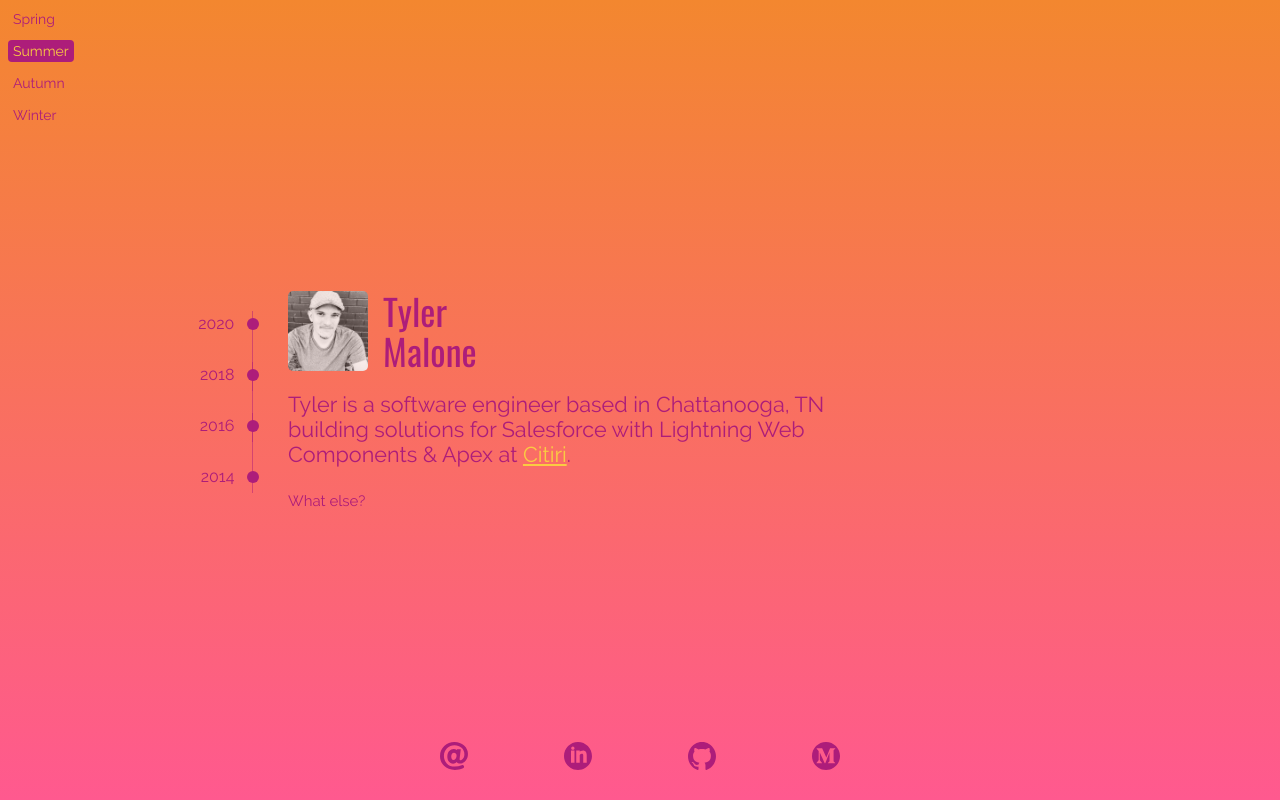
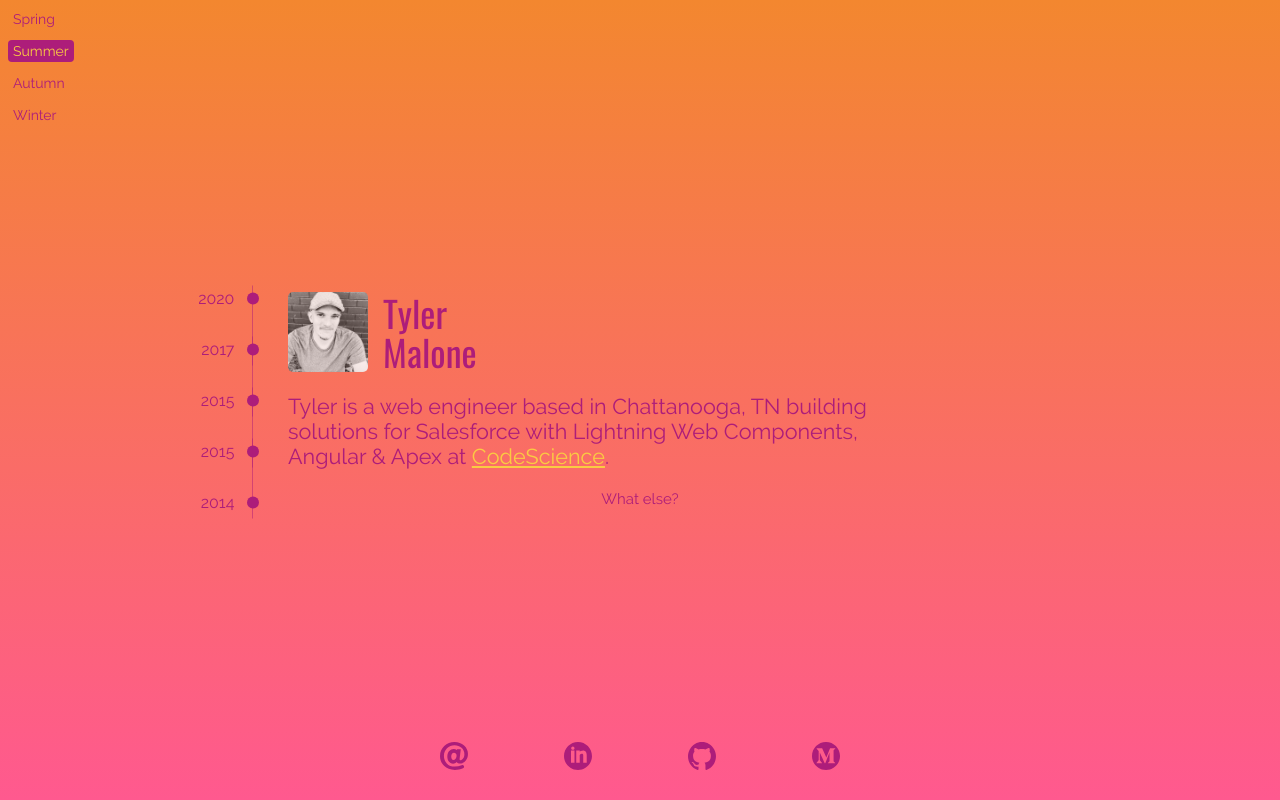
Before and after one commit to rtmalone/rtylermalone.com, a React (Create React App) app: page / in a window 1280 px wide. Built offline with nearby package versions, Linux system fonts and the light colour scheme.

Commit message:
Updated job data to use employment years

```diff
--- a/src/components/Main.js
+++ b/src/components/Main.js
@@ -6,25 +6,31 @@ import { employmentHistory } from "../data/employment";
 
 export default function Main() {
   const [expand, setExpand] = useState(false);
-  const [activeYear, setActiveYear] = useState(null);
+  const [activeJobId, setActiveJobId] = useState(null);
   const [activeJob, setActiveJob] = useState(null);
   const [showPersonalBio, setShowPersonalBio] = useState(true);
 
-  const handleYearClick = (year) => {
-    setActiveYear(year);
-    const selectedJob = employmentHistory.find(job => job.year === year);
+  // Initialize with personal bio showing
+  useEffect(() => {
+    // Do not automatically select a job on initial load
+    // Just keep the personal bio showing
+  }, []);
+
+  const handleYearClick = (jobId) => {
+    setActiveJobId(jobId);
+    const selectedJob = employmentHistory.find(job => job.id === jobId);
     setActiveJob(selectedJob);
     setShowPersonalBio(false);
   };
 
   const handleNameClick = () => {
     setShowPersonalBio(true);
-    setActiveYear(null);
+    setActiveJobId(null);
   };
 
   return (
     <>
-      <Timeline activeYear={activeYear} onYearClick={handleYearClick} />
+      <Timeline activeJobId={activeJobId} onYearClick={handleYearClick} />
 
       <div className={styles.main}>
         <div className={styles.heading}>
@@ -45,9 +51,9 @@ export default function Main() {
               className={`${styles.bio} ${expand ? styles.expand : styles.collapse}`}
             >
               <p>
-                Tyler is a software engineer based in Chattanooga, TN building solutions
-                for Salesforce with Lightning Web Components & Apex at{" "}
-                <a href="https://citiri.com">Citiri</a>.
+                Tyler is a web engineer based in Chattanooga, TN building solutions
+                for Salesforce with Lightning Web Components, Angular & Apex at{" "}
+                <a href="https://codescience.com">CodeScience</a>.
               </p>
               <p style={{ fontSize: "1em" }}>
                 Previously, Tyler has worked on teams developing UI for AI powered applications, a social platform for
@@ -63,7 +69,10 @@ export default function Main() {
             >
               <div className={styles.jobHeader}>
                 <h2>{activeJob.company}</h2>
-                <h3>{activeJob.title} • {activeJob.year}</h3>
+                <h3>{activeJob.title} • {activeJob.startYear}{activeJob.employmentYears > 1 ? ` - ${activeJob.startYear + activeJob.employmentYears}` : ""}</h3>
+                {/* <div className={styles.employmentYears}>
+                  <span>{activeJob.employmentYears} {activeJob.employmentYears === 1 ? 'year' : 'years'}</span>
+                </div> */}
                 <div className={styles.techStack}>
                   {activeJob.stack.map((tech, index) => (
                     <span key={index} className={styles.techItem}>{tech}</span>
@@ -74,13 +83,13 @@ export default function Main() {
               <p style={{ fontSize: "1em" }}>{activeJob.description}</p>
             </div>
           )}
+        </div>
 
         {showPersonalBio && (
           <small onClick={() => setExpand(!expand)}>
             {expand ? "Oh, that's nice." : "What else?"}
           </small>
         )}
-      </div>
     </>
   );
 }
--- a/src/components/Timeline.js
+++ b/src/components/Timeline.js
@@ -2,19 +2,19 @@ import React from 'react';
 import styles from './styles/timeline.module.css';
 import { employmentHistory } from '../data/employment';
 
-const Timeline = ({ activeYear, onYearClick }) => {
-  // Sort employment history by year in descending order (most recent first)
-  const sortedHistory = [...employmentHistory].sort((a, b) => b.year - a.year);
+const Timeline = ({ activeJobId, onYearClick }) => {
+  // Sort employment history by startYear in descending order (most recent first)
+  const sortedHistory = [...employmentHistory].sort((a, b) => b.startYear - a.startYear);
 
   return (
     <div className={styles.timeline}>
       {sortedHistory.map((job) => (
         <div
           key={job.id}
-          className={`${styles.timelineNode} ${activeYear === job.year ? styles.active : ''}`}
-          onClick={() => onYearClick(job.year)}
+          className={`${styles.timelineNode} ${activeJobId === job.id ? styles.active : ''}`}
+          onClick={() => onYearClick(job.id)}
         >
-          <div className={styles.timelineYear}>{job.year}</div>
+          <div className={styles.timelineYear}>{job.startYear}</div>
           <div className={styles.timelineDot}></div>
         </div>
       ))}
--- a/src/components/styles/main.module.css
+++ b/src/components/styles/main.module.css
@@ -85,10 +85,17 @@ small:hover {
 }
 
 .jobHeader h3 {
-  margin: 0.2rem 0 0.8rem;
+  margin: 0.2rem 0 0.4rem;
   font-size: 1.2em;
   font-weight: 400;
   opacity: 0.8;
+}
+
+.employmentYears {
+  margin-bottom: 0.8rem;
+  font-size: 0.9rem;
+  opacity: 0.7;
+  font-style: italic;
 }
 
 .techStack {
--- a/src/data/employment.js
+++ b/src/data/employment.js
@@ -3,7 +3,8 @@ export const employmentHistory = [
     id: "codescience",
     company: "CodeScience",
     title: "Web Engineer",
-    year: 2020,
+    startYear: 2020,
+    employmentYears: 4,
     stack: ["Lightning Web Components", "Angular", "Apex", "Salesforce"],
     summary: "Building solutions for Salesforce with Lightning Web Components, Angular & Apex at CodeScience.",
     description: "Working on complex Salesforce implementations, building custom UI components and integrations. Developing Lightning Web Components and leveraging the Salesforce platform to create scalable solutions for enterprise clients."
@@ -12,8 +13,9 @@ export const employmentHistory = [
     id: "ai-apps",
     company: "Pylon AI",
     title: "Frontend Developer",
-    year: 2018,
-    stack: ["React", "Firebase", "Google Cloud Functions"],
+    startYear: 2017,
+    employmentYears: 2,
+    stack: ["React", "React Native", "Typescript", "GraphQL", "Apollo"],
     summary: "Developed UI for AI powered applications using React and Firebase.",
     description: "Created intuitive user interfaces for AI-driven applications. Implemented real-time data synchronization using Firebase. Built serverless functions on Google Cloud Platform to handle backend processing for AI model integration."
   },
@@ -21,8 +23,9 @@ export const employmentHistory = [
     id: "sports-platform",
     company: "Rabble.tv",
     title: "Software Engineer",
-    year: 2016,
-    stack: ["React", "Firebase", "Node.js"],
+    startYear: 2015,
+    employmentYears: 2,
+    stack: ["React", "Firebase", "Node.js", "Google Cloud Functions", "Material-UI"],
     summary: "Built a social platform for sports fans and a user-powered broadcasting platform.",
     description: "Developed a real-time social platform connecting sports fans during live events. Created a broadcasting platform allowing users to share their own sports commentary and analysis. Implemented responsive designs for mobile and desktop users."
   },
@@ -30,9 +33,20 @@ export const employmentHistory = [
     id: "healthcare",
     company: "InvisionHeart",
     title: "Web Developer",
-    year: 2014,
-    stack: ["AngularJS", "Express", "jQuery"],
+    startYear: 2015,
+    employmentYears: 0,
+    stack: ["Node.js", "Express", "jQuery", "Sass"],
     summary: "Developed web apps supporting an innovative, 12-lead ECG system.",
     description: "Built web applications for healthcare professionals to view and analyze ECG data. Created dashboards for monitoring patient data in real-time. Implemented secure data handling practices for sensitive medical information."
+  },
+  {
+    id: "financial-startup",
+    company: "LogicFi",
+    title: "Web Developer",
+    startYear: 2014,
+    employmentYears: 1,
+    stack: ["PHP", "HTML", "Foundation CSS Framework"],
+    summary: "Developed UI for a financial portal.",
+    description: "Built the UI for a platform enabling the under served to find financial products and services."
   }
 ];
```
